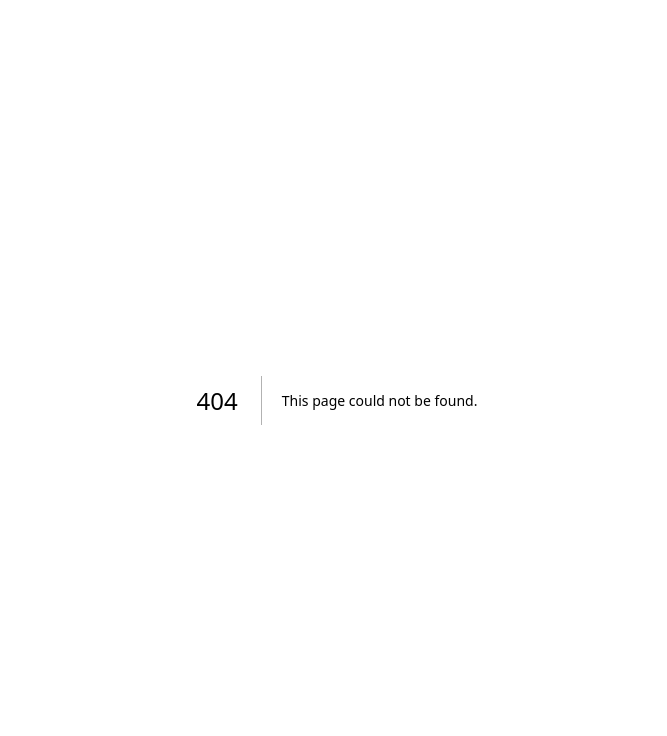
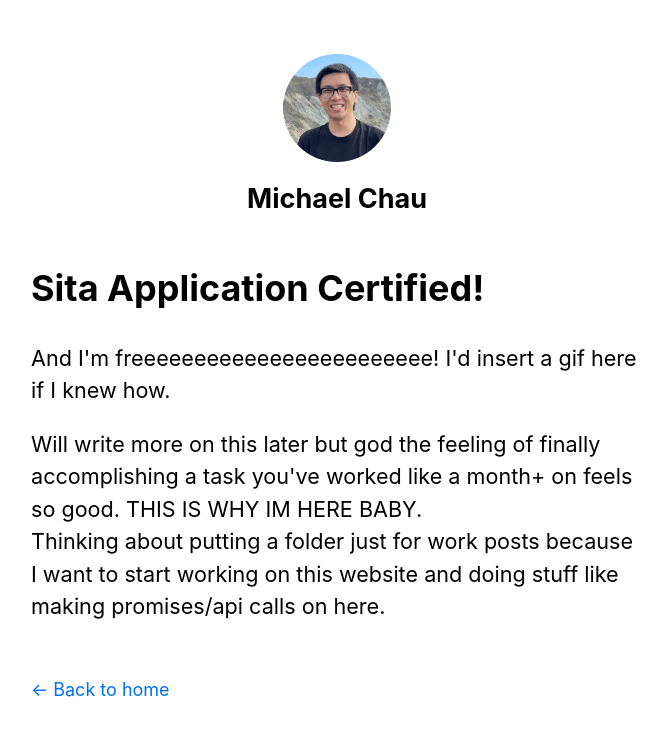
Before and after one commit to wyznozy/blog, a Next.js app: page /posts/4-27 in a window 1280 px wide. Before the commit this address had no page. Shown: the top 736 px of the page, without its empty margins (303-970 px from the left). Built offline with nearby package versions, Linux system fonts and the light colour scheme.

Commit message:
adding another post

```diff
--- a/pages/index.js
+++ b/pages/index.js
@@ -10,7 +10,11 @@ export default function Home() {
         <title>{siteTitle}</title>
       </Head>
       <h1 className={utilStyles.Link}>
-        <Link href="/posts/first-post">4-22 Post</Link>
+        <Link href="/posts/4-22">4-22 Post</Link>
+      </h1>
+
+      <h1 className={utilStyles.Link}>
+        <Link href="/posts/4-27">4-27 Post</Link>
       </h1>
     </Layout>
   );
--- /dev/null
+++ b/pages/posts/4-27.js
@@ -0,0 +1,41 @@
+import React from 'react';
+import Link from 'next/link';
+import Image from 'next/image';
+import Head from 'next/head';
+import Script from 'next/script'
+import Layout from '../../components/layout';
+import utilStyles from '../../styles/utils.module.css';
+
+export default function FirstPost () {
+  return(
+    // Head is what the tab header is displaying.
+    <Layout>
+      <Head>
+        <title>4-22 Blog</title>
+      </Head>
+      <Script
+        src="https://connect.facebook.net/en_US/sdk.js"
+        strategy="lazyOnload"
+        onLoad={ () =>
+          console.log('script loaded correctly, window.FB has been populated')
+        }
+      />
+      <h1>Sita Application Certified!</h1>
+
+      <section className={utilStyles.headingMd}>
+        <p>
+          And I'm freeeeeeeeeeeeeeeeeeeeeeee! I'd insert a gif here if I knew how.
+        </p>
+        <p>
+          Will write more on this later but god the feeling of finally accomplishing a task you've worked like a month+ on feels so good. THIS IS WHY IM HERE BABY.
+          <br/> Thinking about putting a folder just for work posts because I want to start working on this website and doing stuff like making promises/api calls on here.
+        </p>
+
+
+
+      </section>
+
+
+    </Layout>
+  );
+}
```
Also changed, not shown: pages/posts/4-22.js (renamed from pages/posts/first-post.js, +10 -19 lines).
